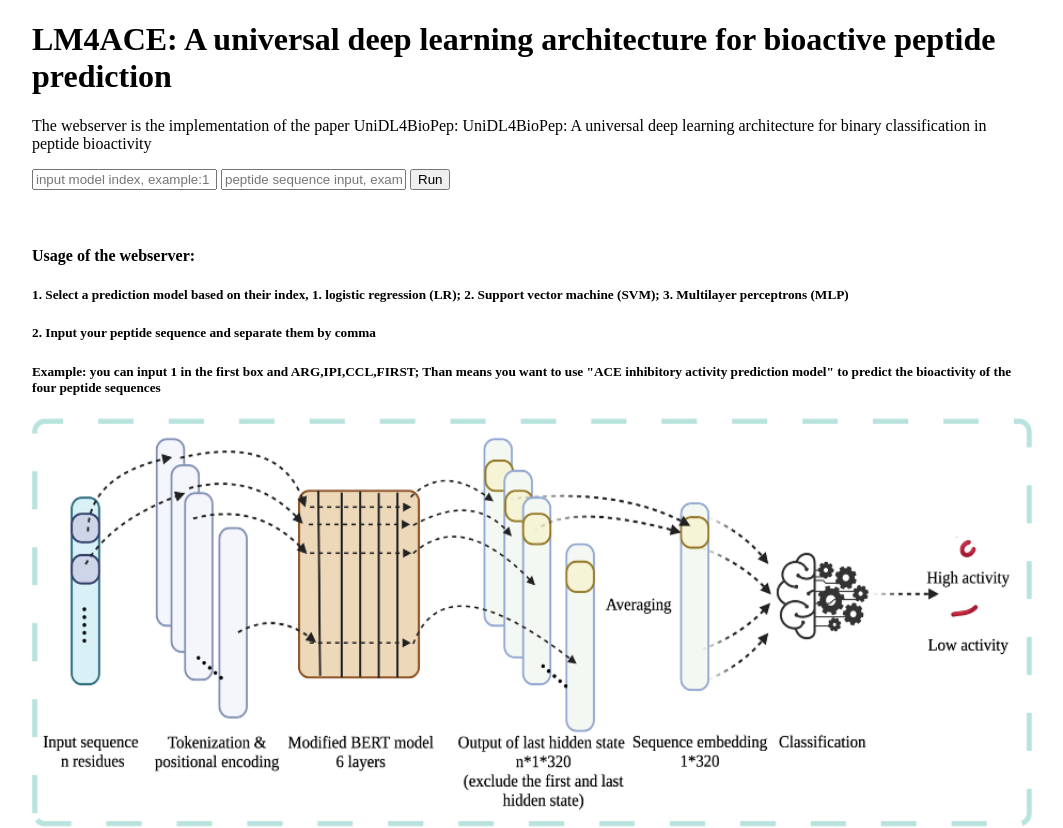
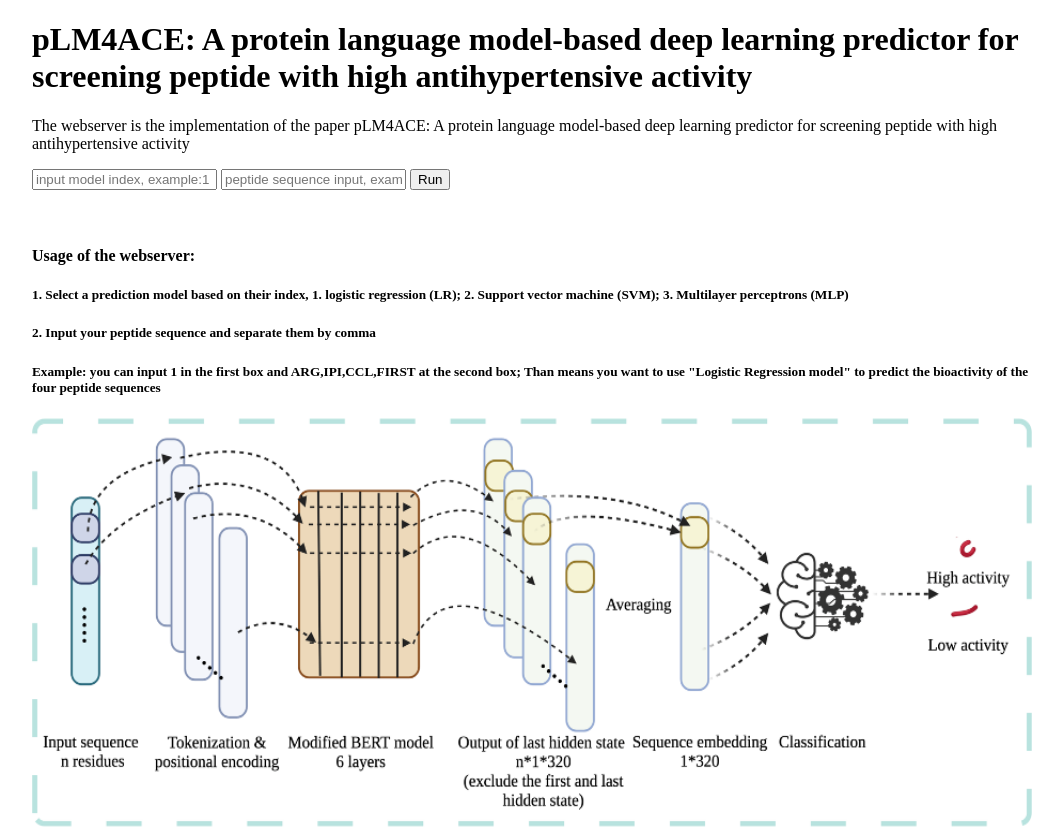
Before and after one commit to dzjxzyd/pLM4ACE_webserver, a Flask app: page / in a window 1280 px wide. Shown: the whole page, without its empty margins (108-1171 px from the left). Run offline with Flask 2, Linux system fonts and the light colour scheme.

Commit message:
Update index.html

```diff
--- a/templates/index.html
+++ b/templates/index.html
@@ -19,8 +19,8 @@
     <body>
 
 
-        <h1>LM4ACE: A universal deep learning architecture for bioactive peptide prediction</h1>
-        <p>The webserver is the implementation of the paper UniDL4BioPep: UniDL4BioPep: A universal deep learning architecture for binary classification in peptide bioactivity<p>
+        <h1>pLM4ACE: A protein language model-based deep learning predictor for screening peptide with high antihypertensive activity</h1>
+        <p>The webserver is the implementation of the paper pLM4ACE: A protein language model-based deep learning predictor for screening peptide with high antihypertensive activity<p>
         <form action="{{url_for('predict')}}" method="post">
              <input type="text" name="Model selection" placeholder="input model index, example:1" required="required">
             <input type="text" name="Peptide_sequences" placeholder="peptide sequence input, example: ASD,QWE,APE" required="required">
@@ -32,7 +32,7 @@
         <h4>Usage of the webserver:<h4>
         <h5>1. Select a prediction model based on their index, 1. logistic regression (LR); 2. Support vector machine (SVM); 3. Multilayer perceptrons (MLP)<h5>
         <h5>2. Input your peptide sequence and separate them by comma
-        <h5>Example: you can input 1 in the first box and ARG,IPI,CCL,FIRST; Than means you want to use "ACE inhibitory activity prediction model" to predict the bioactivity of the four peptide sequences <h5>
+        <h5>Example: you can input 1 in the first box and ARG,IPI,CCL,FIRST at the second box; Than means you want to use "Logistic Regression model" to predict the bioactivity of the four peptide sequences <h5>
         <img src="static/css/Whole architecture.png" alt="Whole architecture" width="1000" height="410" style="float:left">
 </div>
 </div>
```
